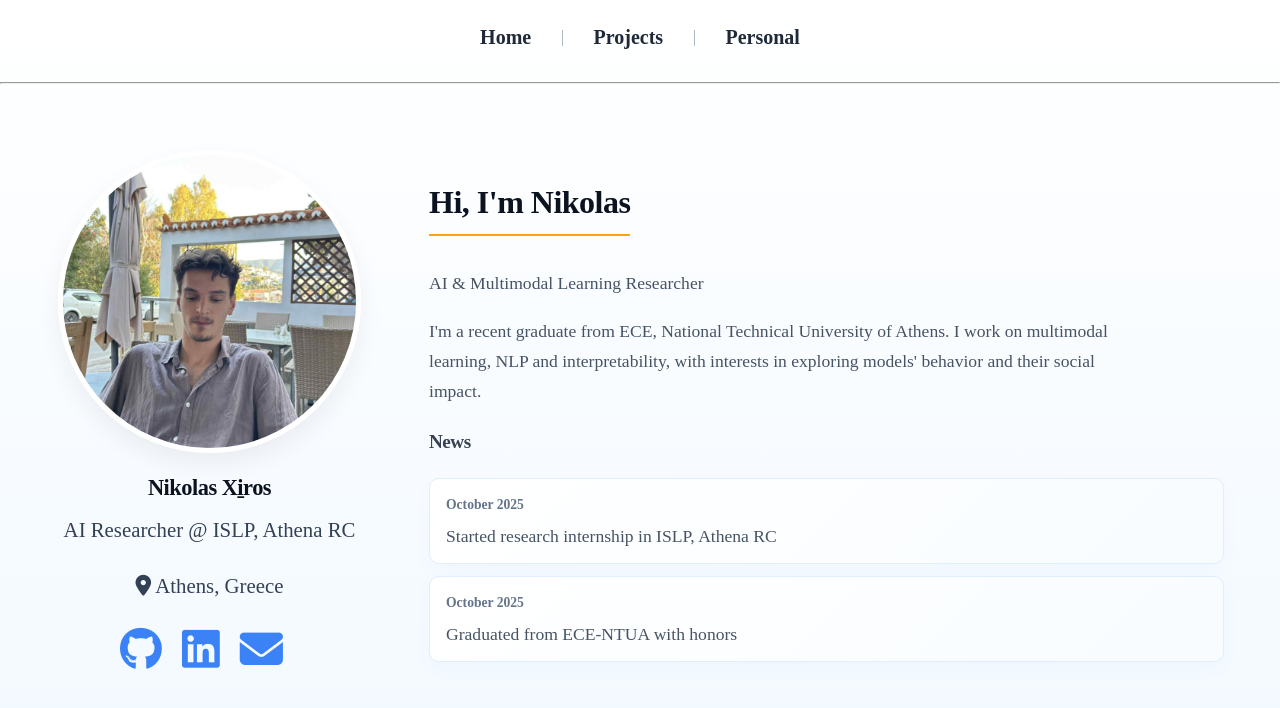
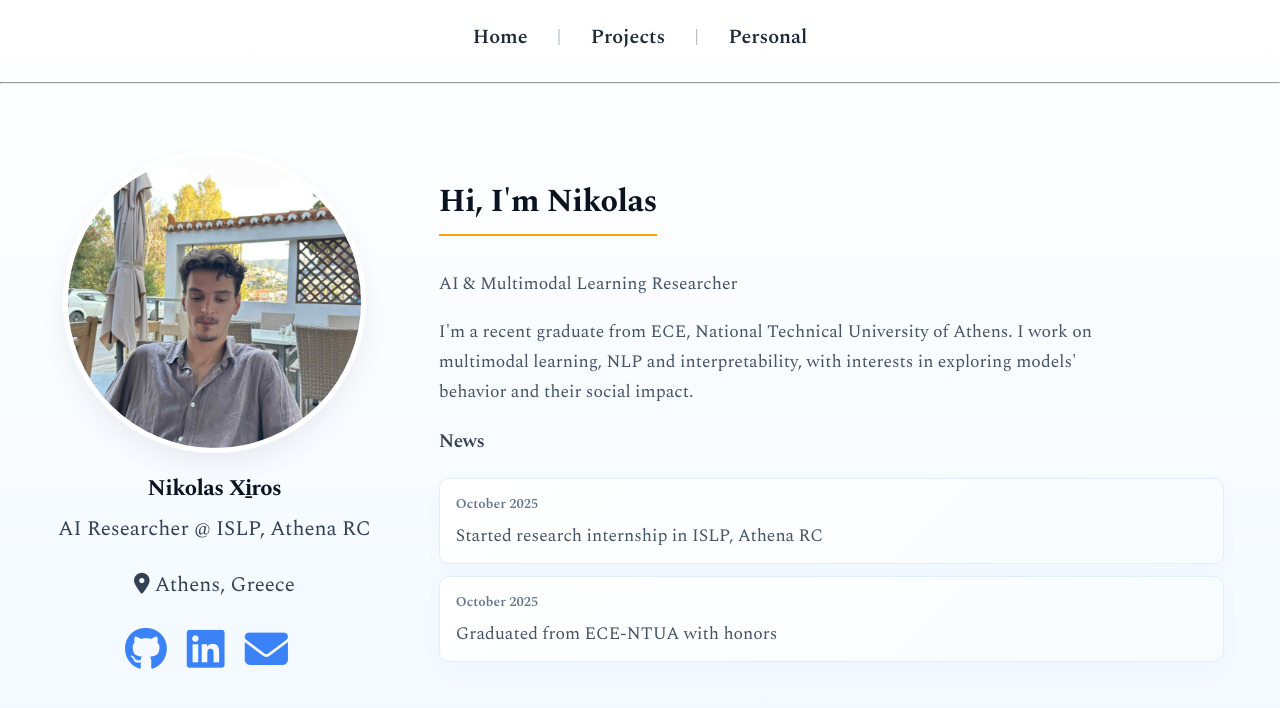
Before and after one commit to nickxir12/nickxir12.github.io, a Jekyll site: the page built from index.md, in a window 1280 px wide. Shown: the top 708 px of the page. Built offline with Jekyll 4.4.1, drawn with Linux system fonts in a browser that asks for light colours.

Commit message:
Enhance photography section with carousel and update styling
- Add photo carousel that cycles through 14 photos every 5 seconds
- Move description text below the photo carousel
- Remove underline on hover for photo link, make it bold instead
- Update site-wide font from STIX Two Text to Spectral for a more artistic/scientific look
- Add smooth fade transition between carousel images

```diff
--- a/assets/css/custom.css
+++ b/assets/css/custom.css
@@ -1,3 +1,6 @@
+/* Google Fonts */
+@import url('https://fonts.googleapis.com/css2?family=Spectral:ital,wght@0,400;0,600;0,700;1,400&display=swap');
+
 /* =============================
    GLOBAL STYLES
 ============================= */
@@ -16,7 +19,7 @@ html, body {
   min-height: 100%;
   margin: 0;
   padding: 0;
-  font-family: 'STIX Two Text', serif;
+  font-family: 'Spectral', serif;
   line-height: 1.7;
   color: #1f2937; /* dark text for light background */
 
@@ -28,7 +31,7 @@ html, body {
 
 /* Headings */
 h1, h2, h3, h4, h5, h6 {
-  font-family: 'STIX Two Text', serif;
+  font-family: 'Spectral', serif;
   font-weight: 700;
   letter-spacing: -0.5px;
   color: #0b1220; /* dark headings */
@@ -380,6 +383,38 @@ nav strong {
   color: #ffb84d !important;
 }
 
+/* Photo carousel */
+.photo-carousel {
+  width: 100%;
+  max-width: 700px;
+  margin: 1.5rem auto;
+  border-radius: 12px;
+  overflow: hidden;
+  box-shadow: 0 12px 30px rgba(59,130,246,0.12);
+}
+
+#carousel-image {
+  width: 100%;
+  height: auto;
+  display: block;
+  transition: opacity 0.3s ease;
+  opacity: 1;
+}
+
+.photo-caption {
+  text-align: center;
+  margin-top: 1.5rem;
+}
+
+.no-underline {
+  text-decoration: none !important;
+}
+
+.no-underline:hover {
+  text-decoration: none !important;
+  font-weight: 700 !important;
+}
+
 /* =============================
    NEWS SECTION (card-style)
 ============================= */
```
Also changed, not shown: interests.md (+41 -2 lines).
